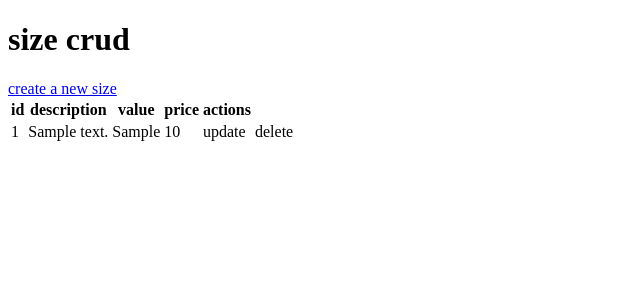
After one commit to Esen-Q2-Progra-Aplicada/prograApli-s9-c3, a Flask app: page /sizeCRUD in a window 1280 px wide. The commit adds this page. Shown: the top 300 px of the page, without its empty margins (0-640 px from the left). Run offline with Flask 2, Linux system fonts and the light colour scheme; tables that the repository leaves empty or names only in its code hold one stand-in row (values such as "Sample post").

Commit message:
added size crud flow

```diff
--- a/app.py
+++ b/app.py
@@ -1,12 +1,14 @@
 from flask import Flask
 from routes.main_routes import MainRoutes
 from routes.pizza_order_routes import PizzaOrderRoutes
+from routes.size_routes import SizeRoutes
 
 
 app = Flask(__name__)
 app.secret_key = "Ba1p2a3s4s5w6o7r8d9++"
 MainRoutes.configure_routes(app)
 PizzaOrderRoutes.configure_routes(app)
+SizeRoutes.configure_routes(app)
 
 if __name__ == "__main__":
     app.run(debug=True)
--- a/core/pyba_database.py
+++ b/core/pyba_database.py
@@ -7,7 +7,7 @@ class PybaDatabase:
         self.port = 3307
         self.user = "root"
         self.password = "root"
-        self.database = "testdb"
+        self.database = "pizzapalacedb"
         self.connection = self.createConnection()
         self.cursor = self.createCursor()
 
--- /dev/null
+++ b/logic/size_logic.py
@@ -0,0 +1,47 @@
+from core.pyba_logic import PybaLogic
+
+
+class SizeLogic(PybaLogic):
+    def __init__(self):
+        super().__init__()
+        self.table = "size"
+
+    def getAll(self):
+        database = self.createDatabaseObj()
+        sql = f"select * from {self.table};"
+        rowList = database.executeQuery(sql)
+        return rowList
+
+    def getRegisterById(self, id):
+        database = self.createDatabaseObj()
+        sql = f"select * from {self.table} where id={id};"
+        result = database.executeQuery(sql)
+        if len(result) != 0:
+            return result[0]
+        else:
+            return []
+
+    def insert(self, size):
+        database = self.createDatabaseObj()
+        sql = (
+            f"insert into {self.table} (id, description, value, price) "
+            + f"values(0,'{size['description']}', {size['value']}, '{size['price']}');"
+        )
+        rows = database.executeNonQueryRows(sql)
+        return rows
+
+    def update(self, id, size):
+        database = self.createDatabaseObj()
+        sql = (
+            f"UPDATE {self.table} "
+            + f"SET key1 = '{size['name']}', key2 = value2  "
+            + f"WHERE id = {id};"
+        )
+        rows = database.executeNonQueryRows(sql)
+        return rows
+
+    def delete(self, id):
+        database = self.createDatabaseObj()
+        sql = f"delete from {self.table} where id={id}"
+        rows = database.executeNonQueryRows(sql)
+        return rows
--- a/routes/pizza_order_routes.py
+++ b/routes/pizza_order_routes.py
@@ -1,5 +1,6 @@
 from flask import render_template, request, redirect, session
 from logic.payment_logic import PaymentManager
+from logic.size_logic import SizeLogic
 
 
 class PizzaOrderRoutes:
@@ -8,7 +9,10 @@ class PizzaOrderRoutes:
         @app.route("/size", methods=["GET", "POST"])
         def size():
             if request.method == "GET":
-                return render_template("size.html")
+                logic = SizeLogic()
+                sizeList = logic.getAll()
+                print(sizeList)
+                return render_template("size.html", sizeList=sizeList)
             elif request.method == "POST":
                 selectedSize = request.form["size"]
                 session["size"] = selectedSize
--- /dev/null
+++ b/routes/size_routes.py
@@ -0,0 +1,45 @@
+from flask import render_template, request
+from logic.size_logic import SizeLogic
+
+
+class SizeRoutes:
+    @staticmethod
+    def configure_routes(app):
+        @app.route("/sizeCRUD")
+        def sizeCRUD():
+            logic = SizeLogic()
+            sizeList = logic.getAll()
+            return render_template("sizeCRUD.html", sizeList=sizeList)
+
+        @app.route("/sizeNEW", methods=["GET", "POST"])
+        def sizeNEW():
+            if request.method == "GET":
+                if request.args.get("type") == "update":
+                    pass
+                return render_template("sizeNEW.html")
+            elif request.method == "POST":
+                if request.args.get("type") == "update":
+                    pass
+                elif request.args.get("type") == "new":
+                    logic = SizeLogic()
+                    size = {
+                        "description": request.form["description"],
+                        "value": request.form["value"],
+                        "price": request.form["price"],
+                    }
+                    rows = logic.insert(size)
+                return f"size new posted rowsAffected: {rows}"
+
+        @app.route("/sizeUPDATE", methods=["GET", "POST"])
+        def sizeUPDATE():
+            if request.method == "GET":
+                return render_template("sizeUPDATE.html")
+            elif request.method == "POST":
+                return "size update posted"
+
+        @app.route("/sizeDELETE", methods=["GET", "POST"])
+        def sizeDELETE():
+            if request.method == "GET":
+                return render_template("sizeDELETE.html")
+            elif request.method == "POST":
+                return "size delete posted"
--- a/templates/index.html
+++ b/templates/index.html
@@ -13,6 +13,9 @@
     <p>this is the pizza palace</p>
 
     <a href="{{ url_for('size') }}">order a pizza for the family</a>
+
+    <p>admin</p>
+    <a href="{{ url_for('sizeCRUD') }}">size crud</a>
 </body>
 
 </html>
--- a/templates/size.html
+++ b/templates/size.html
@@ -16,9 +16,9 @@
     <form action="{{ url_for('size') }}" method="post">
         <label for="size">choose your size:</label><br>
         <select name="size" id="size">
-            <option value="1">1</option>
-            <option value="2">2</option>
-            <option value="3">3</option>
+            {% for element in sizeList %}
+            <option value="{{ element['value'] }}">{{ element['description'] }}</option>
+            {% endfor %}
         </select>
         <input type="submit" value="Send">
     </form>
--- /dev/null
+++ b/templates/sizeCRUD.html
@@ -0,0 +1,40 @@
+<!DOCTYPE html>
+<html lang="en">
+
+<head>
+    <meta charset="UTF-8">
+    <meta http-equiv="X-UA-Compatible" content="IE=edge">
+    <meta name="viewport" content="width=device-width, initial-scale=1.0">
+    <title>size crud</title>
+</head>
+
+<body>
+    <h1>size crud</h1>
+
+    <a href="{{ url_for('sizeNEW', type='new') }}">create a new size</a>
+    <table>
+        <thead>
+            <tr>
+                <th>id</th>
+                <th>description</th>
+                <th>value</th>
+                <th>price</th>
+                <th>actions</th>
+            </tr>
+        </thead>
+        <tbody>
+            {% for element in sizeList %}
+            <tr>
+                <td>{{ element["id"] }}</td>
+                <td>{{ element["description"] }}</td>
+                <td>{{ element["value"] }}</td>
+                <td>{{ element["price"] }}</td>
+                <td>update</td>
+                <td>delete</td>
+            </tr>
+            {% endfor %}
+        </tbody>
+    </table>
+</body>
+
+</html>
```
Also changed, not shown: templates/sizeNEW.html (added, +28 -0 lines), templates/sizeUPDATE.html (added, +15 -0 lines).
